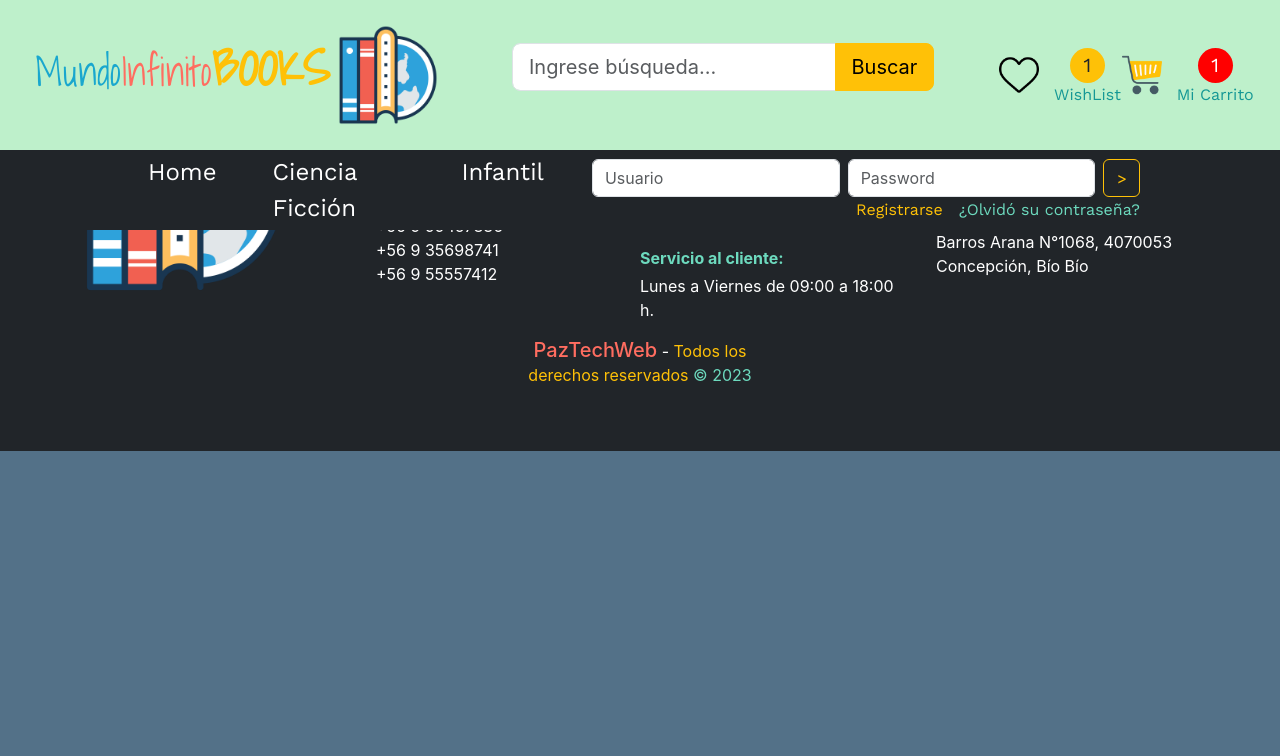
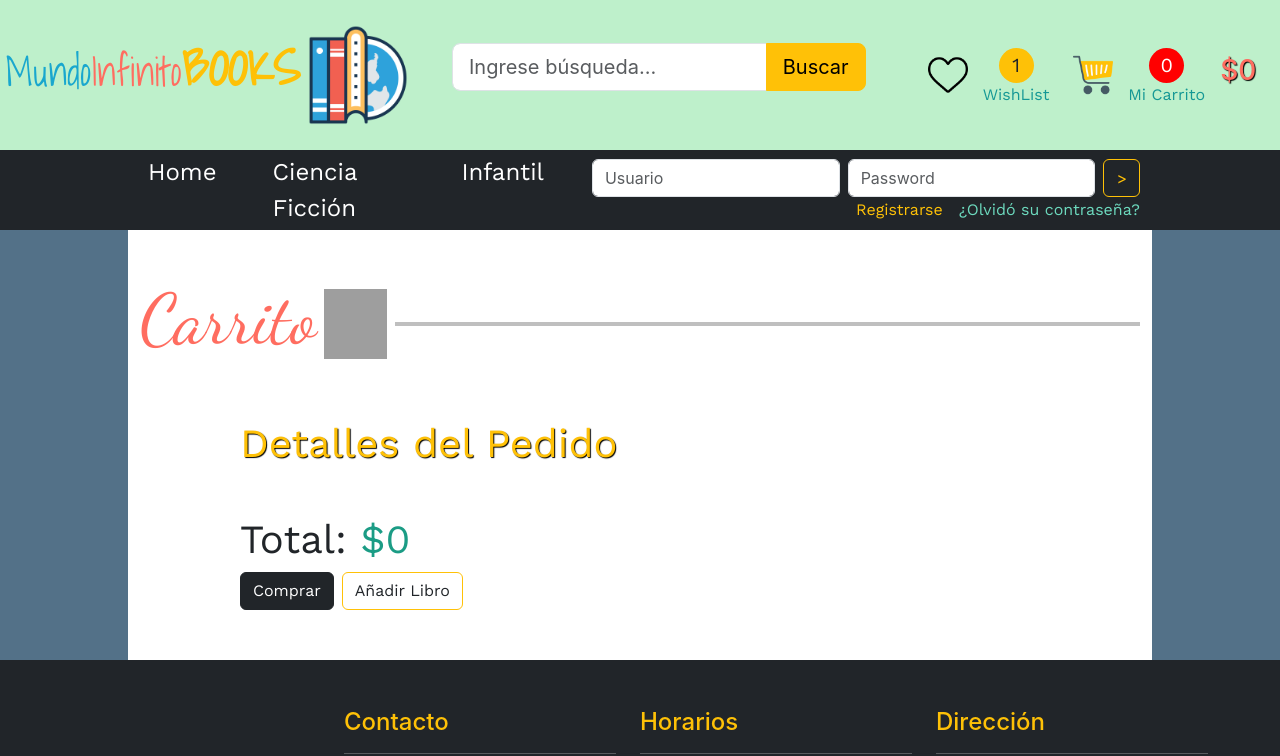
Before and after one commit to kadoshpaz/tienda-libros, a React (Create React App) app: page /carrito in a window 1280 px wide. Shown: the top 756 px of the page. Built offline with nearby package versions, Linux system fonts and the light colour scheme; grey boxes are pictures that could not be loaded.

Commit message:
Se agrega el carrito funcional y los estilos.

```diff
--- a/src/App.jsx
+++ b/src/App.jsx
@@ -6,6 +6,7 @@ import Home from './pages/Home';
 import DetalleLibro from './pages/DetalleLibro';
 import Footer from "./components/footer";
 import ScrollToTop from "./components/ScrollToTop";
+import Carro from "./pages/Carrito";
 
 export default function App() {
   return (
@@ -24,6 +25,7 @@ export default function App() {
                 <Route path="/libro/:id" element={<DetalleLibro />} />
                 {/* <Route path="/carrito" element={<Carro />} />
                 <Route path="/pizza/:id" element={<DetailPizza />} /> */}
+                <Route path="/carrito" element={<Carro />} />
 
               </Routes>
 
--- a/src/Context.jsx
+++ b/src/Context.jsx
@@ -45,7 +45,9 @@ export const Provider = ({ children }) => {
     setCarrito(nuevaLista);
   }
 
-  const sumaTotalCompra = carrito.reduce((contador, valor) => valor.price * valor.cantidad + contador, 0)
+  const sumaTotalCompra = carrito.reduce((contador, valor) => valor.precio * valor.cantidad + contador, 0);
+
+  const miTotal = carrito.reduce((total, libro) => total + libro.cantidad, 0);
 
   const estadoGlobal = {
     libros,
@@ -53,7 +55,9 @@ export const Provider = ({ children }) => {
     agregarLibro,
     sumaTotalCompra,
     quitarLibro,
-    actualizarLibro
+    actualizarLibro,
+    miTotal
+
   }
 
   return <Context.Provider value={estadoGlobal}>{children}</Context.Provider>
--- a/src/assets/css/busqueda.css
+++ b/src/assets/css/busqueda.css
@@ -60,7 +60,7 @@
 
 .compras{
     height: 100%;
-    width: 20%;
+    width: 30%;
     display: flex;
     justify-content: space-evenly;
     align-items: center;
--- /dev/null
+++ b/src/assets/css/carrito.css
@@ -0,0 +1,37 @@
+
+
+.my-container{
+    margin-top: 50px;
+    margin-bottom: 50px;
+    height: 100%;
+    width: 80%;
+    font-family: 'Work Sans', sans-serif;
+  }
+
+
+  .letrero{
+    margin-top: 230px;
+  }
+/*
+.el-contenedor{
+    margin-top: 200px;
+    width: 100%;
+    display: flex;
+    flex-direction: column;
+    align-items: center;
+    background-color: #F05454;
+} */
+
+.detalle-carrito{
+    width: 100%;
+    background-color:#F7E1AE;
+    padding: 10px;
+}
+.mi-info{
+    height: 100vh;
+}
+
+@font-face {
+    font-family: 'Work Sans';
+    src: url('../fonts/workSans/WorkSans-Regular.ttf');
+}
--- a/src/assets/css/catalogo.css
+++ b/src/assets/css/catalogo.css
@@ -1,3 +1,7 @@
+@font-face {
+    font-family: 'Work Sans';
+    src: url('../fonts/workSans/WorkSans-Regular.ttf');
+}
 
 .contenedor{
     width: 100%;
@@ -7,6 +11,7 @@
     justify-content: center;
     align-items: center;
     margin: auto;
+    font-family: 'Work Sans', sans-serif;
 }
 
 .contenedor .card{
--- a/src/assets/css/detallebook.css
+++ b/src/assets/css/detallebook.css
@@ -1,4 +1,7 @@
-
+@font-face {
+    font-family: 'Work Sans';
+    src: url('../fonts/workSans/WorkSans-Regular.ttf');
+}
 
 .card-horizontal{
 
@@ -7,9 +10,9 @@
     display: flex;
     flex-wrap: wrap;
     flex-direction: column;
-
     margin: auto;
     margin-top: 45px;
+    font-family: 'Work Sans', sans-serif;
 }
 
 .detalle{
--- a/src/components/busqueda.jsx
+++ b/src/components/busqueda.jsx
@@ -1,6 +1,11 @@
-import '../assets/css/busqueda.css'
+import { NavLink } from 'react-router-dom';
+import '../assets/css/busqueda.css';
+import { Context } from '../Context';
+import { useContext } from "react";
 
 export default function Buscar(params) {
+    const {sumaTotalCompra, miTotal}=useContext(Context);
+
     return(
         <>
             <div class="container-fluid p-0">
@@ -26,13 +31,16 @@ export default function Buscar(params) {
                             </div>
                         </div>
                         <div className="carro">
-                            <div className="carrito"></div>
+                            <NavLink to='/carrito'>
+                                <div className="carrito"></div>
+                            </NavLink>
                             <div className="contenido">
                                 <div className="cant new-color">
-                                    <p>1</p>
+                                    <p>{miTotal}</p>
                                 </div>
                                 <p className='text-carro'>Mi Carrito</p>
                             </div>
+                            <h3 style={{color:'#FF6D60', textShadow: "1px 1px 1px black" }}>${sumaTotalCompra.toLocaleString('es-CL')}</h3>
                         </div>
                     </div>
                 </div>
--- a/src/components/navbar.jsx
+++ b/src/components/navbar.jsx
@@ -1,7 +1,6 @@
  import React from "react";
  import '../assets/css/navbar.css'
  import { NavLink } from "react-router-dom";
-
  export default function Navbar(params) {
      return(
          <>
@@ -14,7 +13,6 @@ export default function Navbar(params) {
                  <div className="collapse navbar-collapse" id="navbarSupportedContent">
                      <ul className="navbar-nav me-auto mb-2 mb-lg-0">
                          <li className="nav-item mr-3">
-
                          <NavLink exact to="/" className="nav-link active text-white cambia-color fs-4" activeClassName="active">Home</NavLink>
                              {/* <a className="nav-link active text-white cambia-color fs-4" aria-current="page" href="#" id="">Home</a> */}
                          </li>
--- a/src/pages/Carrito.jsx
+++ b/src/pages/Carrito.jsx
@@ -3,6 +3,10 @@ import React from 'react';
 import { Context } from "../Context";
 import { useState } from "react";
 import { NavLink } from "react-router-dom";
+
+import '../assets/css/titulos.css';
+import '../assets/css/contenedor.css';
+import '../assets/css/carrito.css';
 
 
 export default function Carro(){
@@ -31,48 +35,51 @@ export default function Carro(){
 
     return(
         <>
-        <div className="container custom-container">
-            <div className="mi-container">
-                <div className="mi-info d-flex justify-content-center">
-                    <div className="pedido mt-5">
-                        <div className="el-contenedor">
-                        <h3 className="text-white">Detalles del Pedido</h3>
-                            <div className="detalle mt-3 mb-5">
+        <section>
+            <div className="container custom-container letrero">
+                <div className="pt-5 d-flex align-items-center gap-2 mt-5">
+                    <div className="titulo-seccion">
+                        <h1>Carrito</h1>
+                    </div>
+                    <div className="logo-seccion"></div>
+                    <hr className='barra' />
+                </div>
+                <div className="d-flex justify-content-center">
+                    <div className="my-container">
+                        <h1 className="text-warning mb-5" style={{ textShadow: "1px 1px 1px black" }}>Detalles del Pedido</h1>
                         {
                             carrito.map((valor, index)=>(
                                 <div key={valor.id} className="d-flex justify-content-between border-bottom border-dark mb-3">
-                                            <div className="nombre d-flex gap-2 m-1 align-items-center">
-                                                <img src={valor.img} alt="" style={{width:'100px', height:'60px'}}/>
-                                                <p style={{fontSize:'20px', fontWeight:'bold'}}>{valor.titulo.charAt(0).toUpperCase() + valor.titulo.slice(1)}</p>
+                                    <div className="d-flex gap-2 m-1 align-items-center">
+                                        <img src={valor.img} alt="" style={{width:'80px', height:'100px'}}/>
+                                        <div>
+                                            <p style={{fontSize:'20px', fontWeight:'bold'}} className='mb-1'>{valor.titulo}</p>
+                                            <p className="text-muted"><span style={{color:'#1B9C85'}}>Autor:</span><span style={{color:'#FF6D60'}}> {valor.autor}</span></p>
                                         </div>
-                                            <div className="define mb-3 d-flex align-items-center">
-                                                <div className="precio mt-3">
-                                                    {/* <p style={{fontSize:'20px', fontWeight:'bold'}}>$ {valor.cantidad * valor.price}</p> */}
-                                                    <p style={{fontSize:'20px', fontWeight:'bold'}}>$ {Number(valor.cantidad * valor.precio).toLocaleString('es-CL')}</p>
-
                                     </div>
-                                                <button onClick={() => restarCantidad(index)} type="button" className="btn btn-danger">-</button>
-                                                <div className="cantidad mt-3">
-                                                    <p style={{fontSize:'20px'}}>{valor.cantidad}</p>
+                                    <div className="mb-3 d-flex align-items-center">
+                                        <div className="precio mt-3 mx-3">
+                                            <p style={{fontSize:'20px', fontWeight:'bold'}}>${Number(valor.cantidad * valor.precio).toLocaleString('es-CL')}</p>
                                         </div>
-                                                <button onClick={() => sumarCantidad(index)} type="button" className="btn btn-primary">+</button>
+                                        <button onClick={() => restarCantidad(index)} type="button" className="btn btn-dark">-</button>
+                                        <div className="cantidad mt-3 mx-1">
+                                            <p style={{fontSize:'20px'}}> {valor.cantidad} </p>
+                                        </div>
+                                        <button onClick={() => sumarCantidad(index)} type="button" className="btn btn-warning">+</button>
                                     </div>
                                 </div>
 
                             ))
                         }
-                                <h1>Total: ${sumaTotalCompra.toLocaleString('es-CL')} </h1>
+                        <h1>Total: <span style={{color:'#1B9C85'}}>${sumaTotalCompra.toLocaleString('es-CL')}</span> </h1>
                         <div className="mi-pago">
-                                    <button type="button" class="btn btn-success">Ir a Pagar</button>
-                                    <NavLink to='/'><button type="button" className="btn btn-warning ms-2">Agregar Pizza</button></NavLink>
-                                </div>
-
+                            <button type="button" class="btn btn-dark">Comprar</button>
+                            <NavLink to='/'><button type="button" className="btn btn-outline-warning ms-2 text-dark">Añadir Libro</button></NavLink>
                         </div>
                     </div>
                 </div>
             </div>
-            </div>
-        </div>
+        </section>
         </>
     )
 }
--- a/src/pages/Home.jsx
+++ b/src/pages/Home.jsx
@@ -1,13 +1,9 @@
  import '../assets/css/contenedor.css';
  import Catalogo from '../components/catalogo';
  import Header from '../components/header';
-
  export default function Home(params) {
      return(
      <>
-
-
-
        <div className="mi-margen">
          <Header />
        </div>
```
Also changed, not shown: src/components/catalogo.jsx (+5 -4 lines). Lines whose indentation alone changed are shown as unchanged.
